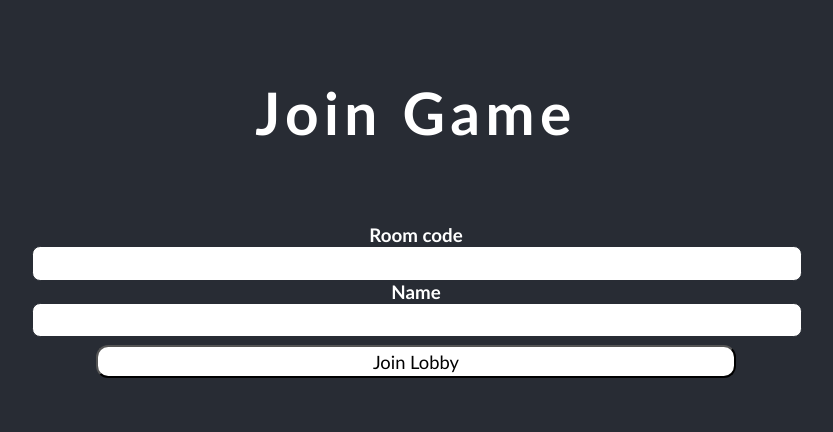
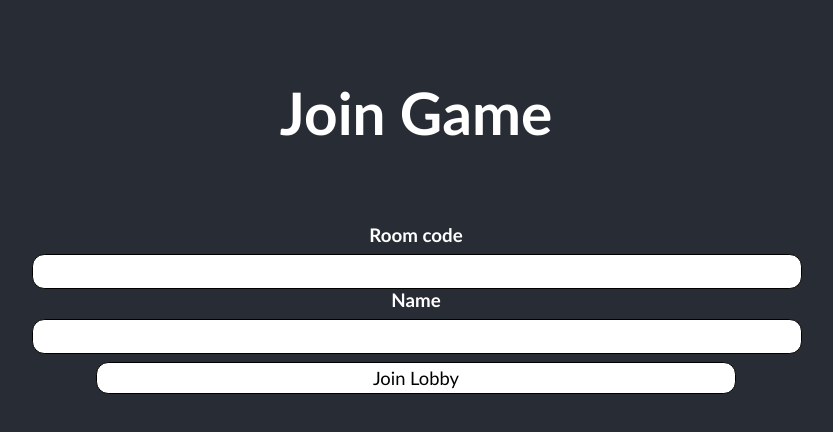
Before and after one commit to mafia-rust/mafia, a React (Create React App) app in the folder mafia_client/: page / in a window 1280 px wide. Both pictures are taken after a click on the button "Join". Shown: the top 432 px of the page, without its empty margins (224-1057 px from the left). Built offline with nearby package versions, Linux system fonts and the light colour scheme.

Commit message:
Cursor and selection behavior

```diff
--- a/mafia_client/src/index.css
+++ b/mafia_client/src/index.css
@@ -15,6 +15,8 @@
     font-size: 102%;
 
     color: white;
+
+    cursor: default;
 }
 
 .header {
@@ -35,15 +37,37 @@
     align-self: center;
     /* Center self vertically */
     top: 50%;
-    letter-spacing: .333rem;
 }
 
-.button {
+input, button, select {
+    border: thin solid #000;
+    border-radius: 0.75rem;
+    min-height: 2rem;
     margin-top: 0.5rem;
     justify-content: center;
     background-color: white;
     color: black;
-    border-radius: 0.75rem;
+}
+
+button, select {
+    cursor: pointer;
+}
+
+button:hover, input:hover, select:hover, option:hover {
+    border: thin solid #bbbbbb;
+    background-color: white;
+    color: black;
+}
+
+button:focus, select:focus, input:focus, option:focus {
+    outline: none;
+}
+
+option {
+    margin-top: 0.5rem;
+    justify-content: center;
+    background-color: white;
+    color: black;
     min-height: 2rem;
 }
 
@@ -60,22 +84,10 @@
     font-family: 'Gill Sans', 'Gill Sans MT', Calibri, 'Trebuchet MS', sans-serif;
 }
 
-.input-box {
+input {
     width: 100%;
     display: block;
-}
-
-.input-box-label {
-    align-self: left;
-    left: 2vh;
-}
-
-.input-field {
-    min-height: 2rem;
-    width: 100%;
-    border: 1px solid #282c34;
-    border-radius: 0.5rem;
-    color: black;
+    cursor: text;
 }
 
 .loading-dots {
@@ -98,20 +110,3 @@
     83.33%{-webkit-mask-position: 0% 0%  ,50% 0%  ,100% 100%}
     100%  {-webkit-mask-position: 0% 0%  ,50% 0%  ,100% 0%  }
 }
-
-.dropdown {
-    margin-top: 0.5rem;
-    justify-content: center;
-    background-color: white;
-    color: black;
-    border-radius: 0.75rem;
-    min-height: 2rem;
-}
-
-option {
-    margin-top: 0.5rem;
-    justify-content: center;
-    background-color: white;
-    color: black;
-    min-height: 2rem;
-}
```
